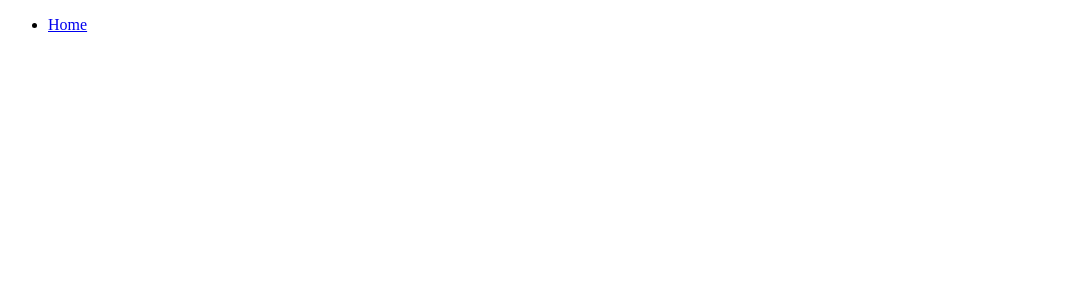
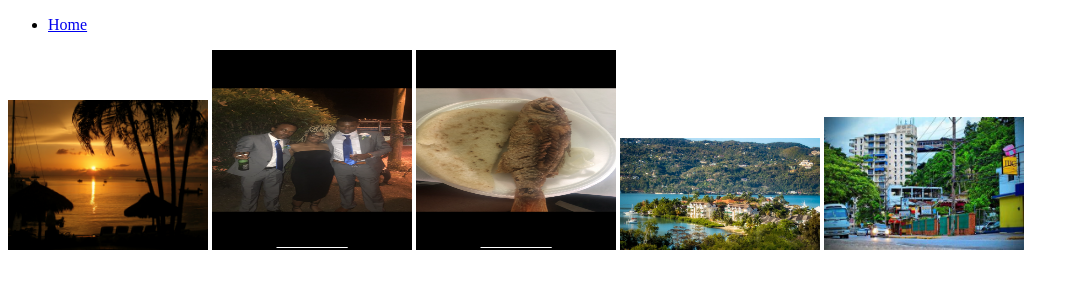
Before and after one commit to Charonn412/simple-travel-site, a plain HTML site: page cityimages.html in a window 1280 px wide. Shown: the whole page, without its empty margins (0-1079 px from the left). Drawn offline with Linux system fonts and the light colour scheme.

Commit message:
Added images

```diff
--- a/cityimages.html
+++ b/cityimages.html
@@ -14,5 +14,10 @@
             </li>
         </ul>
     </nav>
+    <img src="images/Mobay1.jpg" alt="Picture of Sunset" width="200px">
+    <img src="images/me with cousins.png" alt="Charonn with Family" width="200px" height="200">
+    <img src="images/good eats.png" alt="Fish and Pan" width="200px" height="200">
+    <img src="images/THISONE.jfif" alt="Beachside" width="200px">
+    <img src="images/REALMOBAY.jfif" alt="Poverty in MoBay" width="200">
 </body>
 </html>
```
Also changed, not shown: images/Mobay1.jpg (added), images/REALMOBAY.jfif (added), images/THISONE.jfif (added), images/good eats.png (added), images/me with cousins.png (added), images/mobay2.jfif (added), 1 other file.
